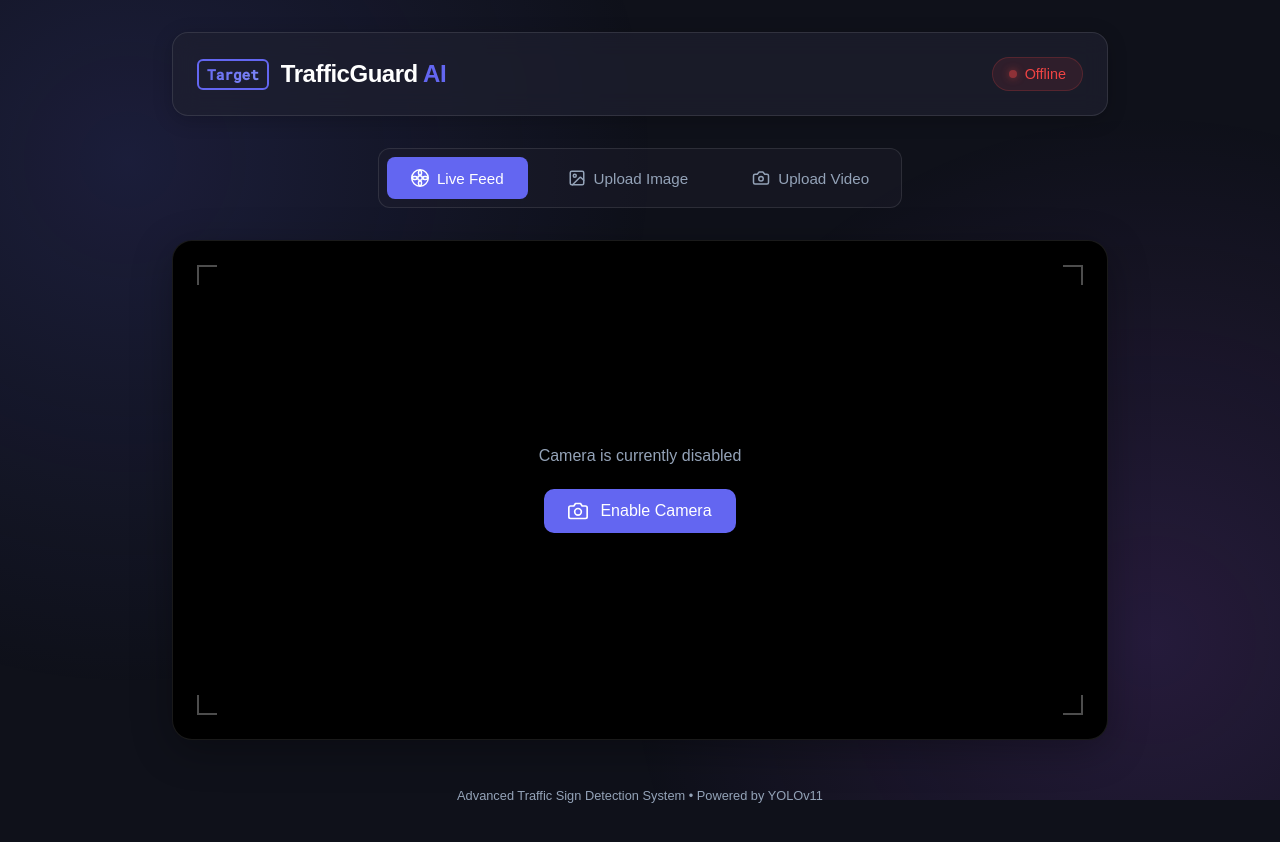
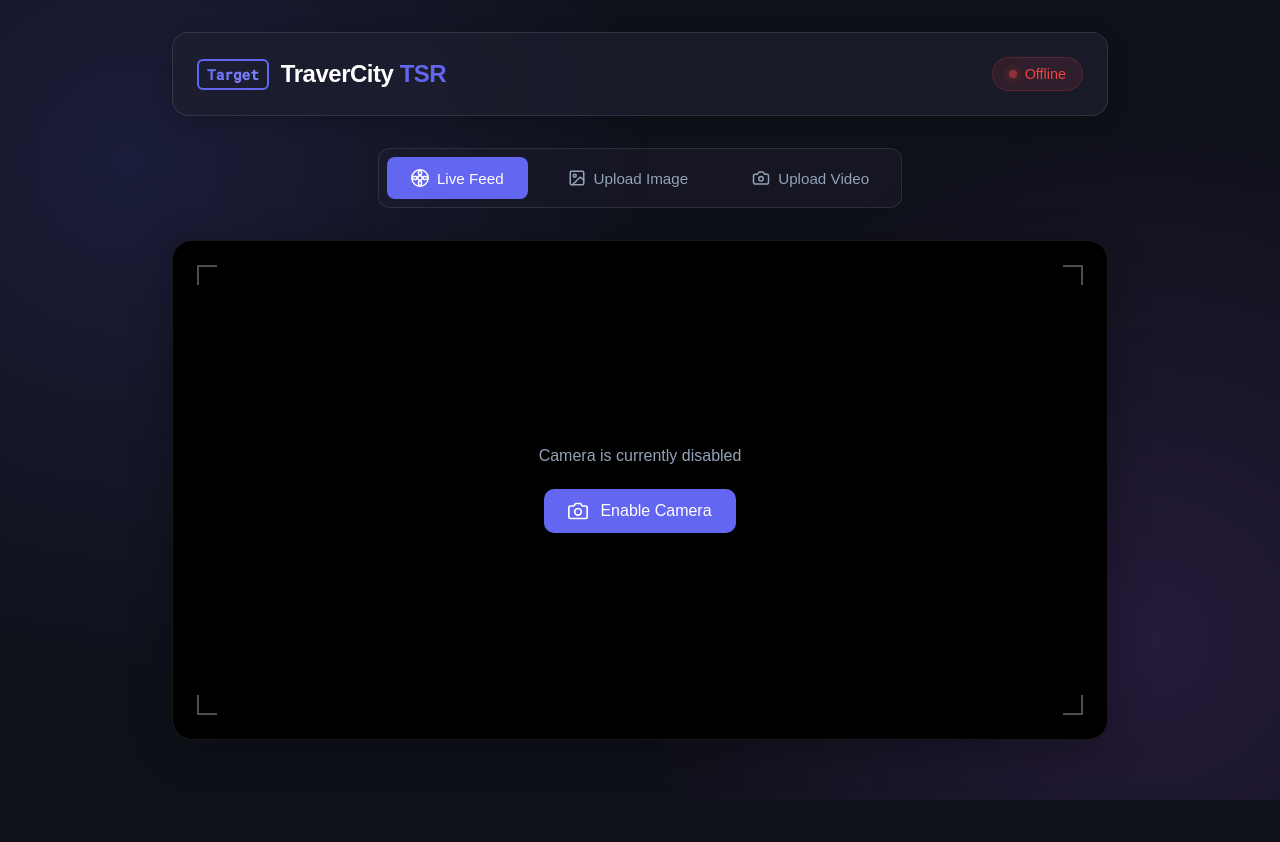
Before and after one commit to Hamza-Sallam/Traffic_Sign_Detector, a plain HTML site: page frontend/index.html in a window 1280 px wide. After the commit the page ends 800 px from the top, so only its background shows below. Drawn offline with Linux system fonts and the light colour scheme; files that its build step writes are made by us from their sources; no server answers; files whose address does not match are found by name; a web font is replaced by a local one.

Commit message:
deploy shit

```diff
--- a/frontend/index.html
+++ b/frontend/index.html
@@ -20,7 +20,7 @@
         <header>
             <div class="logo">
                 <div class="logo-icon">Target</div>
-                <h1>TrafficGuard <span class="highlight">AI</span></h1>
+                <h1>TraverCity <span class="highlight">TSR</span></h1>
             </div>
             <div class="status-badge" id="status-badge">
                 <span class="dot"></span> System Active
@@ -149,9 +149,9 @@
             </div>
         </main>
 
-        <footer>
+        <!-- <footer>
             <p>Advanced Traffic Sign Detection System • Powered by YOLOv11</p>
-        </footer>
+        </footer> -->
     </div>
 
     <script src="/static/script.js"></script>
```
Also changed, not shown: requirements.txt (added), vercel.json (added), 1 other file.
